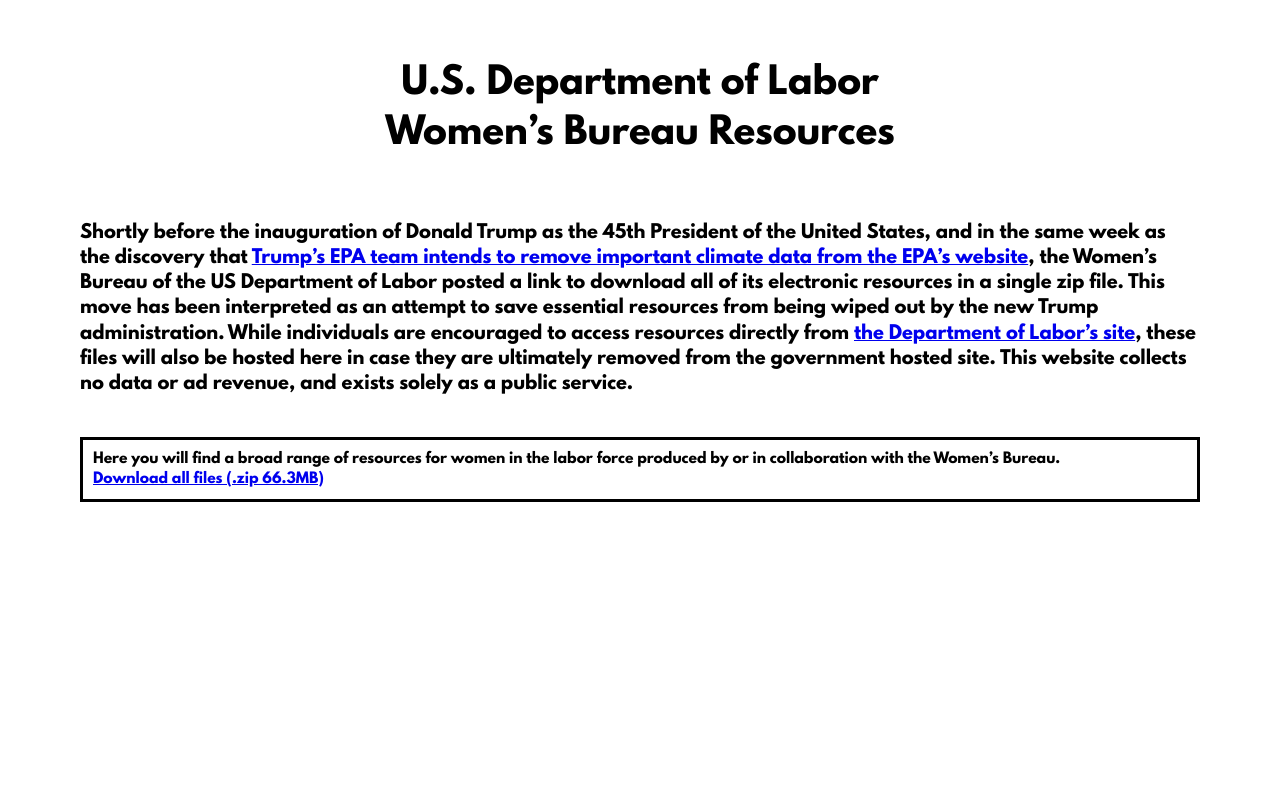
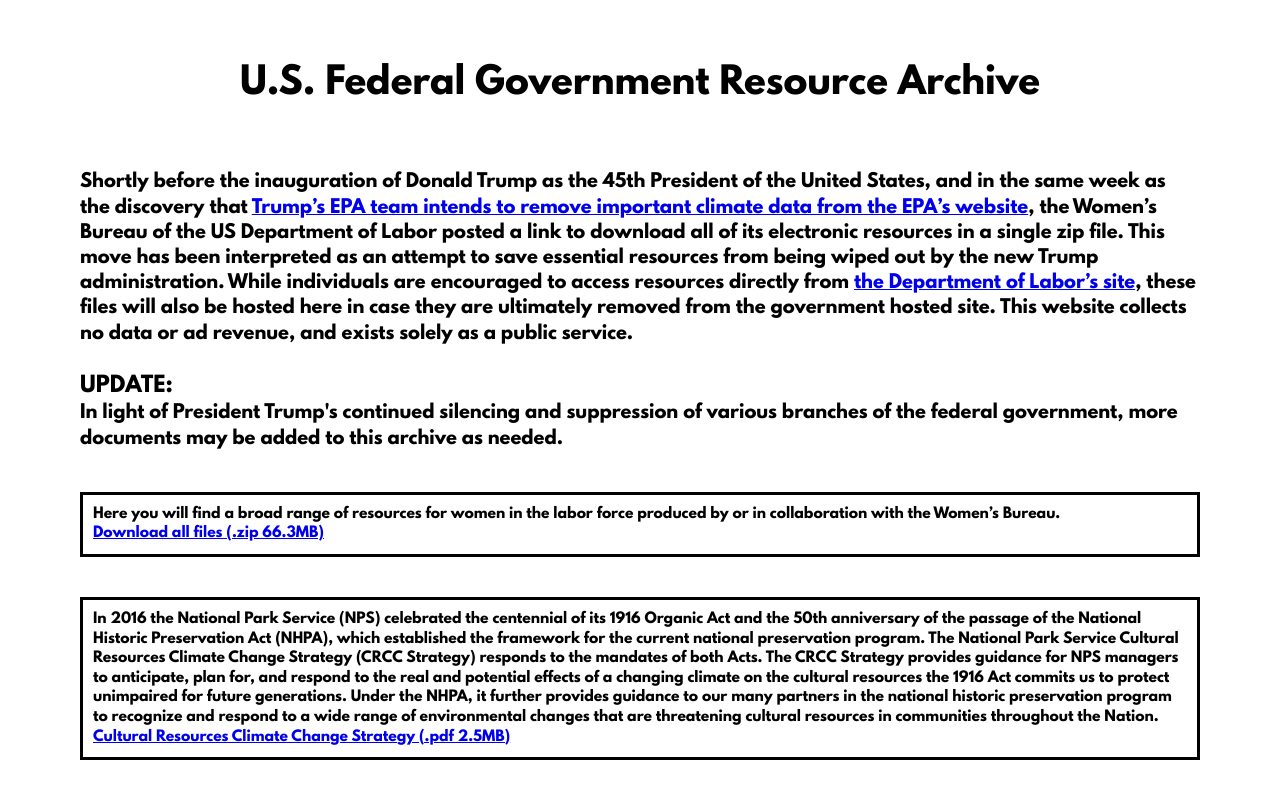
Before and after one commit to kateartz/womens-bureau-resources, a plain HTML site: page index.html in a window 1280 px wide. Drawn offline with Linux system fonts and the light colour scheme.

Commit message:
added climate change pdf

```diff
--- a/index.html
+++ b/index.html
@@ -3,7 +3,7 @@
 <head>
   <meta charset="utf-8">
   <meta http-equiv="X-UA-Compatible" content="IE=edge">
-  <title>US Dept of Labor Women’s Bureau Resources</title>
+  <title>Government Resource Archive</title>
   <meta name="description" content="">
   <meta name="viewport" content="width=device-width, initial-scale=1, maximum-scale=1">
   <link rel="stylesheet" href="womensbureau.css">
@@ -11,21 +11,28 @@
 <body>
 
 <header>
-	<h2>U.S. Department of Labor </br>
-		Women’s Bureau Resources</h2>
-	<h3></h3>
+	<h2>U.S. Federal Government Resource Archive</h2>
 </header>
 
-<p>Shortly before the inauguration of Donald Trump as the 45th President of the United States, and in the same week as the discovery that <a href="https://www.wired.com/2017/01/rogue-scientists-race-save-climate-data-trump/">Trump’s EPA team intends to remove important climate data from the EPA’s website</a>, the Women’s Bureau of the US Department of Labor posted a link to download all of its electronic resources in a single zip file. This move has been interpreted as an attempt to save essential resources from being wiped out by the new Trump administration. While individuals are encouraged to access resources directly from <a href="https://www.dol.gov/wb/resources/">the Department of Labor’s site</a>, these files will also be hosted here in case they are ultimately removed from the government hosted site. This website collects no data or ad revenue, and exists solely as a public service.
+<p>Shortly before the inauguration of Donald Trump as the 45th President of the United States, and in the same week as the discovery that <a href="https://www.wired.com/2017/01/rogue-scientists-race-save-climate-data-trump/">Trump’s EPA team intends to remove important climate data from the EPA’s website</a>, the Women’s Bureau of the US Department of Labor posted a link to download all of its electronic resources in a single zip file. This move has been interpreted as an attempt to save essential resources from being wiped out by the new Trump administration. While individuals are encouraged to access resources directly from <a href="https://www.dol.gov/wb/resources/">the Department of Labor’s site</a>, these files will also be hosted here in case they are ultimately removed from the government hosted site. This website collects no data or ad revenue, and exists solely as a public service.</p></br>
+
+<h3>UPDATE:</h3>
+   <p>In light of President Trump's continued silencing and suppression of various branches of the federal government, more documents may be added to this archive as needed.</p>
 
 
 <div class="special">
 <p >Here you will find a broad range of resources for women in the labor force produced by or in collaboration with the Women’s Bureau.</p>
 
-<a href="all-resources.zip">Download all files (.zip 66.3MB)</a>
+<a href="documents/all-resources.zip">Download all files (.zip 66.3MB)</a>
+</div>
+
+<div class="special">
+<p >In 2016 the National Park Service (NPS) celebrated the centennial of its 1916 Organic
+Act and the 50th anniversary of the passage of the National Historic Preservation Act (NHPA), which established the framework for the current national preservation program. The National Park Service Cultural Resources Climate Change Strategy (CRCC Strategy) responds to the mandates of both Acts. The CRCC Strategy provides guidance for NPS managers to anticipate, plan for, and respond to the real and potential effects of a changing climate on the cultural resources the 1916 Act commits us to protect unimpaired for future generations. Under the NHPA, it further provides guidance to our many partners in the national historic preservation program to recognize and respond to a wide range of environmental changes that are threatening cultural resources in communities throughout the Nation.</p>
+
+<a href="documents/ClimateChange_01-05.pdf">Cultural Resources Climate Change Strategy (.pdf 2.5MB)</a>
 </div>
 
 
 
-
 </body>
--- a/womensbureau.css
+++ b/womensbureau.css
@@ -9,10 +9,14 @@ img {
     vertical-align:     middle;
     }
 
-h1, h2, h3, h4, h5, h6 {
+h1, h2, h4, h5, h6 {
     font-weight:        normal;
     text-align:         center;
     }
+h3 {
+    font-weight:        normal;
+    text-align:         left;
+}
 
 html {
     box-sizing:         border-box;
```
Also changed, not shown: 2 other files.
